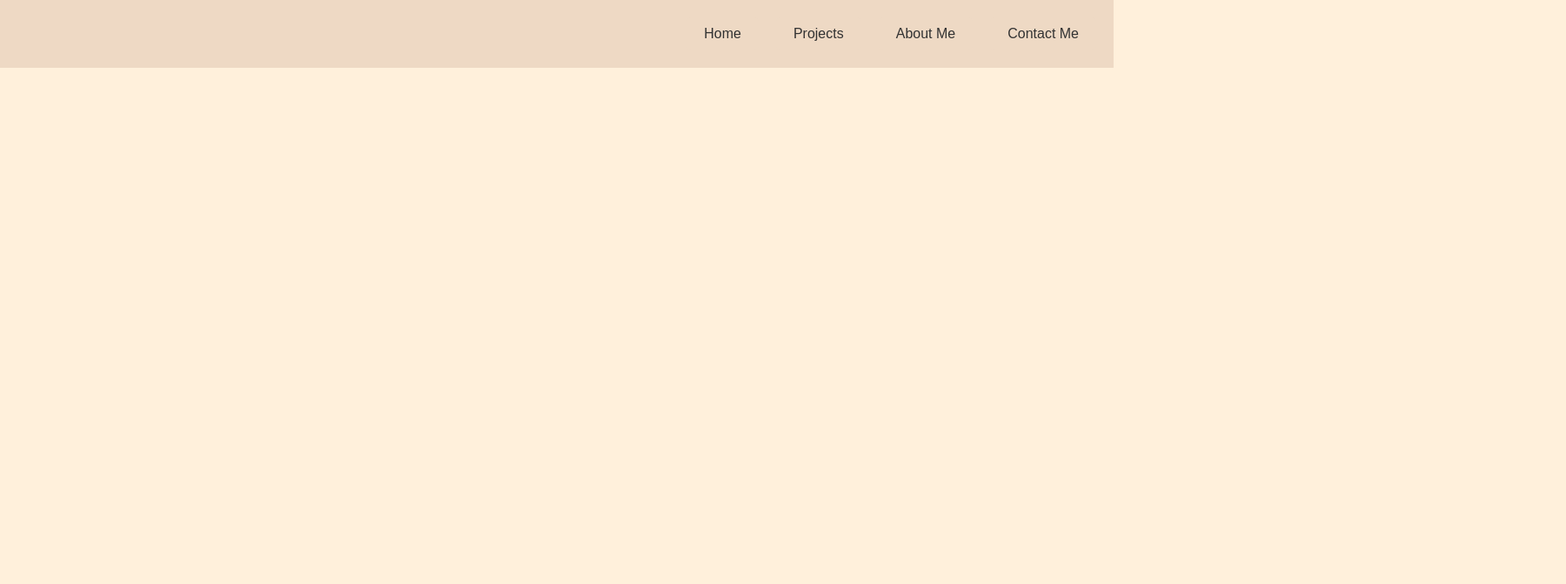
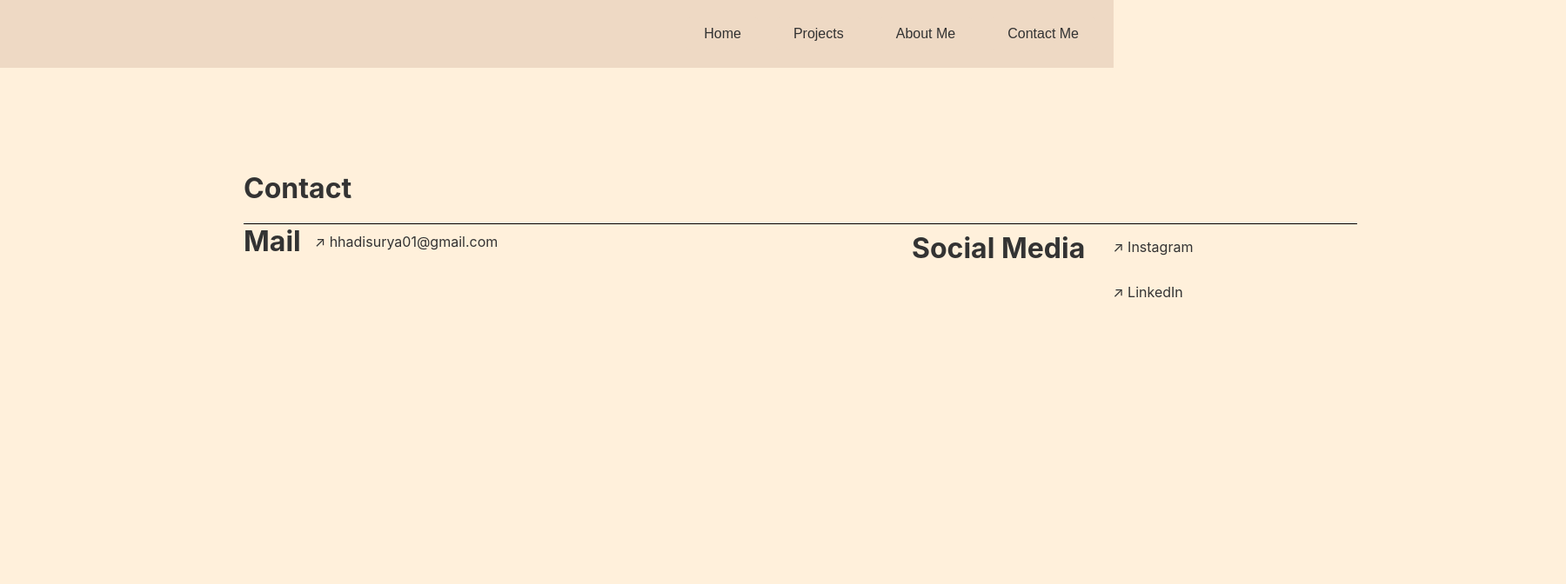
Before and after one commit to Kagensyou12/portofoliowebsite, a React (Create React App) app: page /contact in a window 1280 px wide. Shown: the top 672 px of the page at 87% size, 1800 px wide, since content can reach past the window. Built offline with nearby package versions, Linux system fonts and the light colour scheme.

Commit message:
contact page done, working on project page and animating the website

```diff
--- a/src/App.jsx
+++ b/src/App.jsx
@@ -4,6 +4,8 @@ import './styling/App.css';
 import Header from './components/Header.jsx';
 import Footer from './components/Footer.jsx';
 import AboutMe from './pages/About.jsx';
+import Contact from './pages/Contact.jsx';
+import Project from './pages/Project.jsx';
 
 
 function Home() {
@@ -39,6 +41,8 @@ function App() {
         <Route exact path='/' element={<Home />} />
         <Route exact path='/home' element={<Home />} />
         <Route exact path='/about' element={<AboutMe />} />
+        <Route exact path='/contact' element={<Contact />} />
+        <Route exact path='/projects' element={<Project />} />
         </Routes>
       </main>
       <Footer />
--- /dev/null
+++ b/src/components/Experience.jsx
@@ -0,0 +1,20 @@
+import React from "react";
+
+function Experience (){
+    return (
+    <div className="experience">
+    <div className="exp-title">
+        <h1>Experience</h1>
+        {/* <hr className="line"/> */}
+        <div className="exp-list">
+            <ul>
+            <li>Undergraduate Student of Computer Science Global Class at Bina Nusantara University</li>
+             <li>1 Year Experience in Junior Programmer at Bina Nusantara University IT Division</li>
+            </ul>
+        </div>
+</div>
+    </div>
+    )
+}
+
+export default Experience;
--- /dev/null
+++ b/src/components/Skills.jsx
@@ -0,0 +1,39 @@
+import React from "react";
+
+function Skills() {
+    return (
+        <div className="skills">
+            <div className="skill-title">
+                <h1>Skills</h1>
+            </div>
+            <div className="skill-list">
+                <div className="prog">
+                    <h2>Software Engineer Related Skills</h2>
+                    <ul>
+                        <li>React JS</li>
+                        <li>HTML & CSS</li>
+                        <li>JavaScript & TypeScript</li>
+                        <li>Laravel</li>
+                        <li>PHP</li>
+                        <li>.NET</li>
+                        <li>Database</li>
+                        <li>Java</li>
+                        <li>C#</li>
+                        <li>C</li>
+                    </ul>
+                </div>
+                <div className="other-skills">
+                    <h2>Other Skills that I Have Acquired</h2>
+                    <ul>
+                        <li>Data Mining</li>
+                        <li>Data Analyst</li>
+                        <li>Machine Learning</li>
+                        <li>Computer Vision</li>
+                    </ul>
+                </div>
+            </div>
+        </div>
+    );
+}
+
+export default Skills;
--- a/src/pages/About.jsx
+++ b/src/pages/About.jsx
@@ -1,5 +1,8 @@
 import React from "react";
 import '../styling/About.css';
+import Experience from "../components/Experience";
+import Skills from "../components/Skills";
+
 
 function AboutMe() {
     return (
@@ -26,16 +29,10 @@ function AboutMe() {
                     My ultimate goal is to leverage my skills and knowledge to make a meaningful impact in the tech industry, contributing to projects that improve people's lives and push the boundaries of what's possible.
                     </p>
                 </div>
+                <hr className="line"/>
             </div>
-{/* I have to work this out so that whenever i put on a new things onto the website it wouldnt change or effect the other things that i have build. such as this one the about me
-page is being push up instead of staying at the same place as i have designed it to. */}
-            <div className="experience">
-                <h1>This is where i want to put all of my experience</h1>
-            </div>
-
-            <div className="skills">
-                <h1>This is where i want to put all of my skills</h1>
-            </div>
+            <Experience />
+            <Skills />
         </div>
     );
 }
--- a/src/pages/Contact.jsx
+++ b/src/pages/Contact.jsx
@@ -0,0 +1,30 @@
+import React from "react";
+import "../styling/Contact.css";
+
+function Contact () {
+    return (
+        <div className="contact-page">
+            <div className="contact-holder">
+                <div className="contact-title">
+                    <h1>Contact</h1>
+                </div>
+                <hr className="line1"/>
+                <div className="contact-info">
+                    <div className="contact-info1">
+                        <h1>Mail</h1>
+                        <a href="mailto:hhadisurya01@gmail.com">↗ hhadisurya01@gmail.com</a>
+                    </div>
+                    <div className="contact-info2">
+                        <h1>Social Media</h1>
+                        <ul className="social-list">
+                            <li> <a href="https://www.instagram.com/hadisurya09" target="_blank" rel="noopener noreferrer">↗ Instagram</a></li>
+                            <li><a href="https://www.linkedin.com/in/hadisurya" target="_blank" rel="noopener noreferrer">↗ LinkedIn</a></li>
+                        </ul>
+                    </div>
+                </div>
+            </div>
+        </div>
+    );
+}
+
+export default Contact;
--- a/src/pages/Project.jsx
+++ b/src/pages/Project.jsx
@@ -0,0 +1,20 @@
+import React from "react";
+import "../styling/Project.css";
+import "../styling/Card.css";
+
+function Project() {
+    return (
+        <div className="project-page">
+            <div className="project-holder">
+                <div className="project-title">
+                    <h1>Projects</h1>
+                    <div className="project-content">
+                        this is a project
+                    </div>
+                </div>
+            </div>
+        </div>
+    );
+}
+
+export default Project;
--- a/src/styling/About.css
+++ b/src/styling/About.css
@@ -1,26 +1,28 @@
-/* About.css */
 .abt {
   display: flex;
   flex-direction: column;
   align-items: center;
   justify-content: center;
-    height: 100%; /* Use full height without exceeding */
+  height: 100%;
   position: relative; /* Ensure the container is positioned relatively */
+  box-sizing: border-box; /* Ensure padding and borders are included in width */
 }
 
 .abt-wrapper {
   display: flex;
   flex-direction: column;
   align-items: flex-start; /* Align children to the left */
-    margin-top: -15rem; /* Adjust the wrapper to move up slightly */
+  margin-top: -15rem;
+  /* padding-top : 5rem; */
+  width: 100%; /* Ensure it takes full width */
 }
 
 .abt-title {
   text-align: center;
   font-size: large;
   margin: 0;
-    padding-left: 20rem; /* Adjust this value to position the title horizontally */
-    margin-top: 10rem;
+  padding-left: 15rem; /* Adjust this value to position the title horizontally */
+  margin-top: 20rem;
 }
 
 .line {
@@ -29,14 +31,61 @@
   border: 0;
   height: 1px;
   background: black; /* Line color */
-    margin-left: 20rem;
+  margin-left: 15rem;
 }
 
 .abt-content {
   text-align: left;
   margin-top: 20px; /* Add some space between the title and content */
-    padding-left: 20rem; /* Adjust this value to position the content horizontally */
-    width: 70%;
+  padding-left: 15rem; /* Adjust this value to position the content horizontally */
+  width: calc(100% - 30rem); /* Adjust width to account for padding */
   font-size: 1.2rem;
+  margin-bottom: 20px;
+}
 
+.experience {
+  padding: 2rem 13rem; /* Adjust horizontal padding to fit within the viewport */
+  margin-top: 2rem; /* Adjust margin as needed */
+  width: calc(100% - 4rem); /* Adjust width to fit within the viewport */
+  box-sizing: border-box; /* Include padding in width calculation */
+  text-align: left;
 }
+
+.skill-title {
+  text-align: left;
+}
+
+
+/* Skills Container */
+.skills {
+  padding: 2rem 13rem; /* Adjust horizontal padding as needed */
+  margin-top: 2rem; /* Adjust margin as needed */
+  width: calc(100% - 4rem); /* Ensure full width minus padding */
+  box-sizing: border-box; /* Include padding in width calculation */
+}
+
+/* Flexbox layout for prog and other-skills */
+.skill-list {
+  display: flex;
+  flex-wrap: wrap; /* Allows items to wrap to the next line if necessary */
+  gap: 2rem; /* Add space between columns */
+  text-align: left;
+}
+
+/* Container for each skill section */
+.prog, .other-skills {
+  flex: 1; /* Allow sections to grow equally */
+  min-width: 300px; /* Ensure sections have a minimum width */
+}
+
+/* Titles inside each section */
+.prog h2, .other-skills h2 {
+  margin: 0;
+  padding-bottom: 1rem;
+}
+
+/* Style for skill lists */
+ul {
+  list-style-type: disc;
+  padding-left: 1.5rem; /* Adjust padding for list items */
+}
--- /dev/null
+++ b/src/styling/Contact.css
@@ -0,0 +1,106 @@
+.contact-page {
+    display: flex;
+    flex-direction: column;
+    align-items: center;
+    justify-content: center;
+    height: 100%;
+    position: relative;
+    box-sizing: border-box;
+}
+
+.contact-holder {
+    display: flex;
+    flex-direction: column;
+    align-items: flex-start;
+    margin-top: -15rem;
+    width: 100%;
+}
+
+.contact-title {
+    text-align: center;
+    font: large;
+    margin: 0;
+    padding-left: 15rem;
+}
+
+.contact-info {
+    display: flex;
+    flex-direction: row;
+    gap: 1rem; /* Space between the items */
+    padding-left: 15rem;
+    width: 100%;
+}
+
+.contact-info1, .contact-info2 {
+    display: flex;
+    flex-direction: row;
+    align-items: flex-start; /* Align items to the start */
+    width: 100%;
+}
+
+.contact-info1 h1, .contact-info2 h1 {
+    margin: 0;
+}
+
+.contact-info1 a, .contact-info2 a {
+    text-decoration: none;
+    color: inherit; /* Inherit the color from the parent */
+    margin-left: 1rem; /* Space between the label and the link */
+}
+
+.contact-info1 a {
+    margin-top: 10px;
+}
+
+.contact-info2 {
+    display: flex;
+    flex-direction: row; /* Align heading and list horizontally */
+    align-items: flex-start; /* Align items to the start */
+    gap: 1rem; /* Space between heading and list */
+}
+
+.contact-info2 h1 {
+    margin: 0;
+}
+
+.contact-info2 ul {
+    list-style: none;
+    padding: 0;
+    margin: 0;
+    display: flex;
+    flex-direction: column; /* Stack items vertically */
+    gap: 1rem; /* Space between the social media links */
+}
+
+.contact-info2 ul li {
+    display: block; /* Ensure the list items are block elements */
+}
+
+.contact-info2 ul li a {
+    display: inline-block;
+    width: 100%;
+    padding: 0.5rem 0; /* Add padding for equal length appearance */
+    text-decoration: none;
+    color: inherit;
+    text-align: left; /* Align text to the left */
+    box-sizing: border-box;
+}
+
+.line1 {
+    width: 80rem; /* Adjust this value to expand the line width */
+    margin: 0 auto; /* Center the line */
+    border: 0;
+    height: 1px;
+    background: black; /* Line color */
+    margin-left: 15rem;
+}
+
+/* Align Instagram link with the Social Media heading */
+.contact-info2 ul li:first-child a {
+    margin-top: 0; /* Reset margin for the first item */
+}
+
+.contact-info2 h1, .contact-info2 ul li:first-child a {
+    align-self: flex-start; /* Align items to the start */
+    margin-top: 0.5rem; /* Adjust this value to align with the heading */
+}
--- /dev/null
+++ b/src/styling/Project.css
@@ -0,0 +1,30 @@
+.project-page {
+    display: flex;
+    flex-direction: column;
+    align-items: center;
+    justify-content: center;
+    height: 100%;
+    position: relative; /* Ensure the container is positioned relatively */
+    box-sizing: border-box; /* Ensure padding and borders are included in width */
+}
+
+.project-holder {
+    display: flex;
+    flex-direction: column;
+    align-items: flex-start; /* Align children to the left */
+    margin-top: -15rem;
+    /* padding-top : 5rem; */
+    width: 100%; /* Ensure it takes full width */
+}
+
+.project-title {
+    text-align: center;
+  font-size: large;
+  margin: 0;
+  padding-left: 15rem; /* Adjust this value to position the title horizontally */
+  margin-top: -10rem;
+}
+
+.project-content{
+    margin-top: 20px;
+}
```
Also changed, not shown: src/pages/Home.jsx (deleted). Lines whose indentation alone changed are shown as unchanged.
